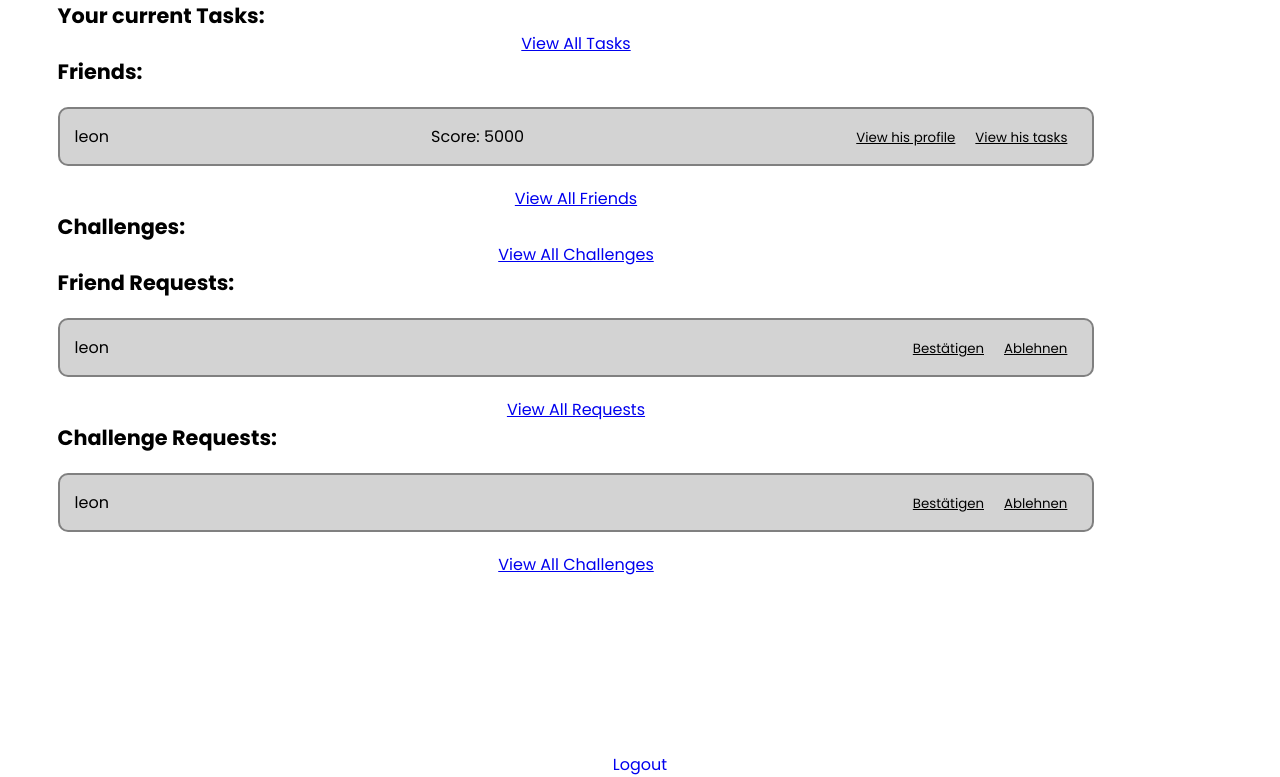
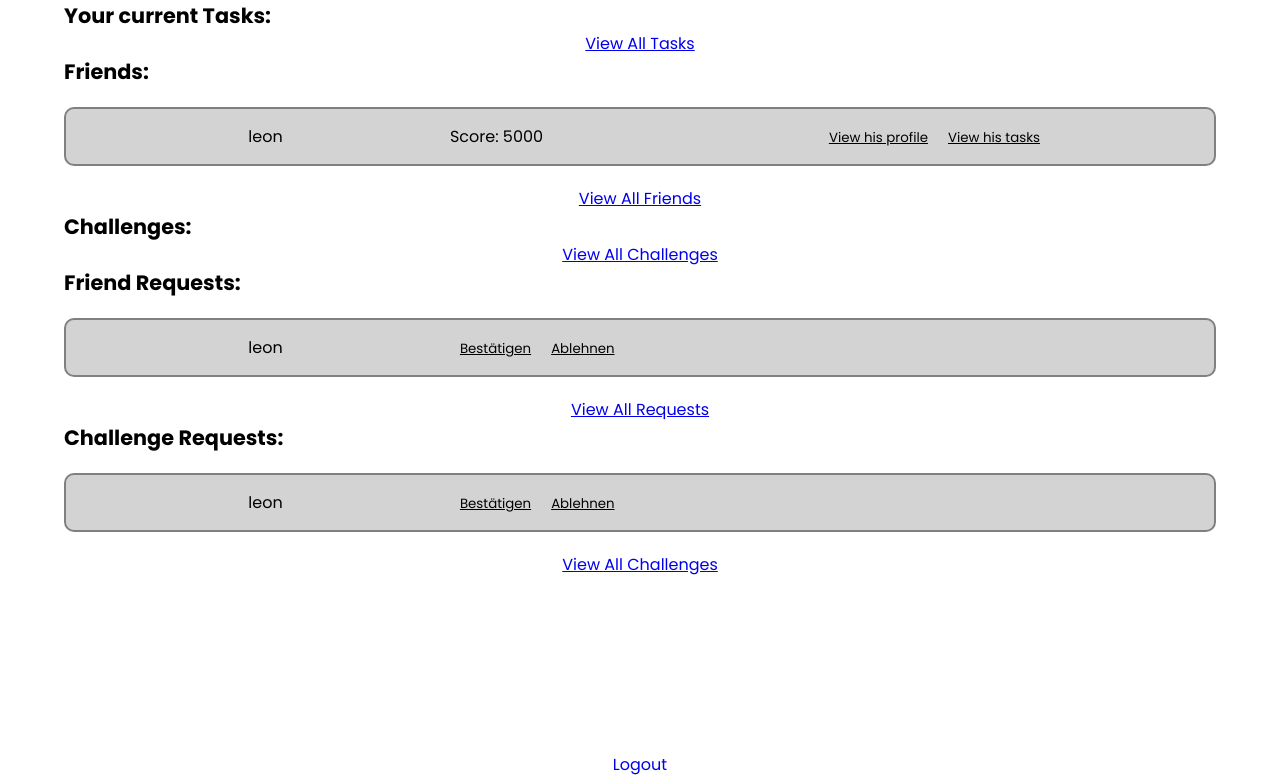
Before and after one commit to ExaCLe/productivity-team-tasks, a Flask app: page / in a window 1280 px wide. Shown: the part 218-995 px from the top of the page. Run offline with Flask 2, Linux system fonts and the light colour scheme; a user stored in the database is signed in; data comes from the database, SQL or seed files in the repository; some libraries are stand-ins or nearby versions.

Commit message:
added grid layout to the entrys

```diff
--- a/static/css/start.css
+++ b/static/css/start.css
@@ -140,9 +140,9 @@ a {
 }
 
 .entry {
-  display: flex;
-  justify-content: space-between;
-  align-items: center;
+  display: grid;
+  grid-template-rows: 100%;
+  grid-template-columns: 33% 33% 33%;
   background-color: lightgrey;
   padding: 15px;
   margin: 20px;
@@ -171,6 +171,16 @@ form {
   align-self: flex-start;
 }
 
+.align-content-right {
+  display: flex;
+  justify-content: flex-end;
+}
+
+.align-content-left {
+  display: flex;
+  justify-content: flex-start;
+}
+
 .margin-lr {
   margin-right: 10px;
   margin-left: 10px;
@@ -183,3 +193,10 @@ form {
 h1 {
   font-size: 130%;
 }
+
+.container-main {
+  display: flex;
+  flex-direction: column;
+  justify-content: center;
+  align-items: center;
+}
--- a/templates/template.html
+++ b/templates/template.html
@@ -23,7 +23,7 @@
                 </ul>
             </nav>
         </header>
-        <main class="container p-5">
+        <main class="container-main">
             {% block main %}{% endblock %}
         </main>
         <br><br><br><br><br><br><br>
```
Also changed, not shown: templates/tasks/tasks.html (+10 -4 lines).
